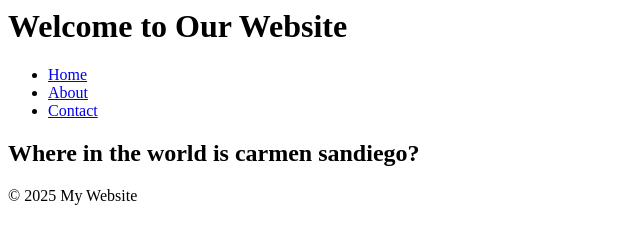
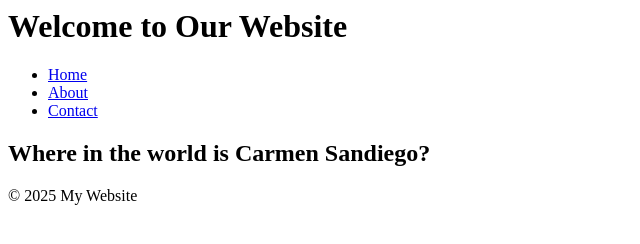
Before and after one commit to KaeLoma777/Mod1_WebsiteProject, a plain HTML site: page index.html in a window 1280 px wide. Shown: the full height of the page, 0-640 px from the left. Drawn offline with Linux system fonts and the light colour scheme.

Commit message:
Edited Carmen Sandiego

```diff
--- a/index.html
+++ b/index.html
@@ -13,7 +13,7 @@
       </ul>
     </nav>
 <div>
-  <h2>Where in the world is carmen sandiego?</h2>
+  <h2>Where in the world is Carmen Sandiego?</h2>
 </div>
     <footer>
       <p>&copy; 2025 My Website</p>
```
